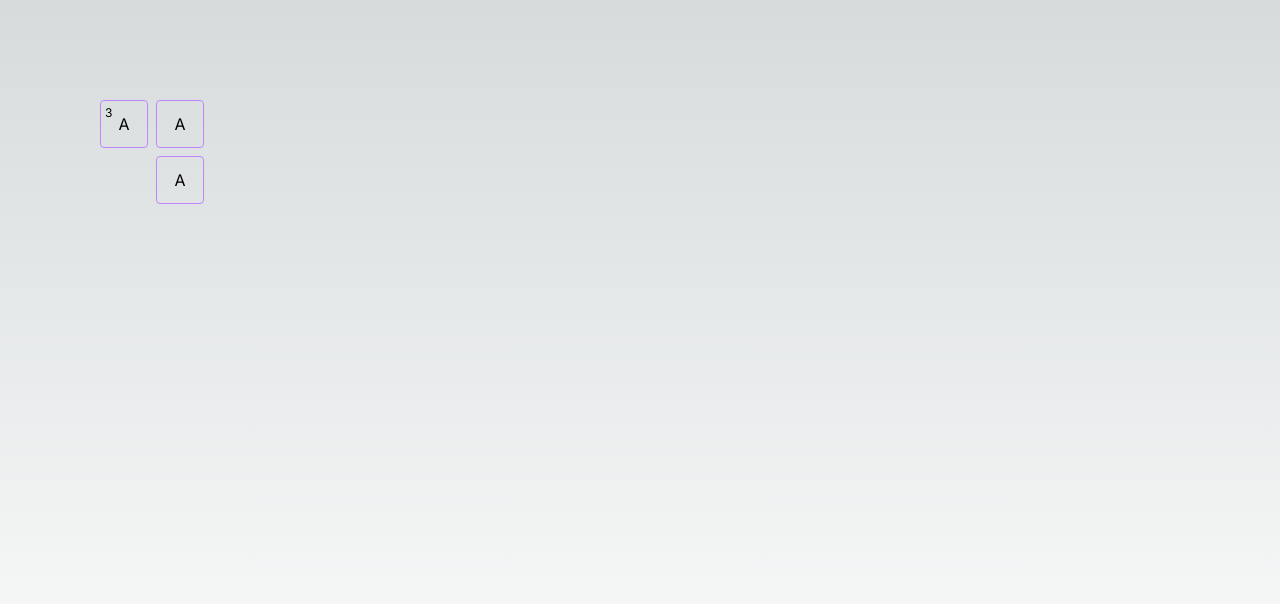
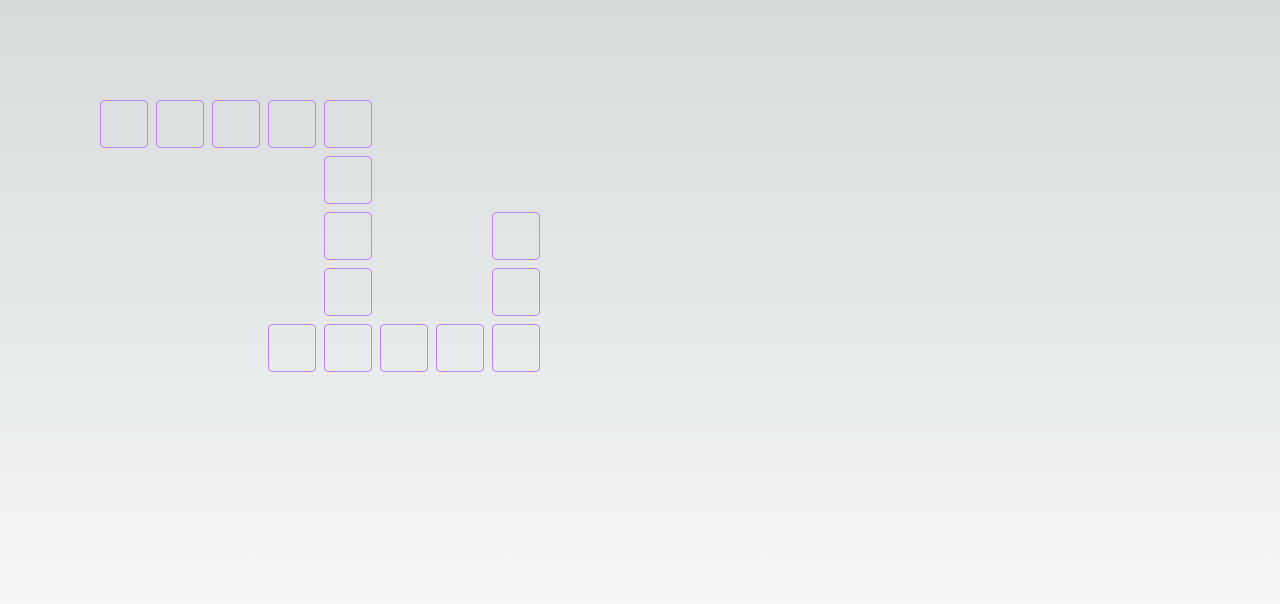
Before and after one commit to rigojr/mots, a Next.js app: page / in a window 1280 px wide. Shown: the top 604 px of the page. Built offline with nearby package versions, Linux system fonts and the light colour scheme.

Commit message:
feat: improve crossword cell implementation

```diff
--- a/package.json
+++ b/package.json
@@ -11,9 +11,11 @@
     "test:watch": "jest --watch"
   },
   "dependencies": {
+    "@types/uuid": "^9.0.7",
     "next": "14.0.4",
     "react": "^18",
-    "react-dom": "^18"
+    "react-dom": "^18",
+    "uuid": "^9.0.1"
   },
   "devDependencies": {
     "@testing-library/jest-dom": "^6.1.5",
--- a/src/app/page.tsx
+++ b/src/app/page.tsx
@@ -1,16 +1,94 @@
+'use client'
+
+import { useState } from 'react';
+import { v4 as uuid } from 'uuid';
+
 import Cell from '@/components/cell';
 
+/**
+ * TODO: find better name.
+ */
+class BoxLetter {
+  private payload: string | undefined;
+  private visiblePayload: string | undefined;
+  private uuid: string;
+
+  constructor(payload: string) {
+    this.payload = payload === '_' ? undefined : payload;
+    this.visiblePayload = payload === '_' ? undefined : '';
+    this.uuid = uuid();
+  }
+
+  public setVisiblePayload(value: string) {
+    this.visiblePayload = value;
+  }
+
+  public getPayload(): string | undefined {
+    return this.payload;
+  }
+
+  public getVisiblePayload(): string | undefined {
+    return this.visiblePayload;
+  }
+
+  public getUuid(): string {
+    return this.uuid;
+  }
+}
+
 export default function Home() {
+  const testDAta =
+    [
+      ['H', 'O', 'O', 'K', 'S', '_', '_', '_', '_', '_'],  // Row 1
+      ['_', '_', '_', '_', 'T', '_', '_', '_', '_', '_'],  // Row 2
+      ['_', '_', '_', '_', 'A', '_', '_', 'J', '_', '_'],  // Row 3
+      ['_', '_', '_', '_', 'T', '_', '_', 'S', '_', '_'],  // Row 4
+      ['_', '_', '_', 'R', 'E', 'D', 'U', 'X', '_', '_'],  // Row 5
+      ['_', '_', '_', '_', '_', '_', '_', '_', '_', '_'],  // Row 6
+      ['_', '_', '_', '_', '_', '_', '_', '_', '_', '_'],  // Row 7
+      ['_', '_', '_', '_', '_', '_', '_', '_', '_', '_'],  // Row 8
+      ['_', '_', '_', '_', '_', '_', '_', '_', '_', '_'],  // Row 9
+      ['_', '_', '_', '_', '_', '_', '_', '_', '_', '_']   // Row 10
+    ];
+
+  const [matrix, setMatrix] = useState(testDAta.map((row) => {
+    return row.map((value) => {
+      return new BoxLetter(value);
+    });
+  }))
+
+  /**
+   * TODO:
+   */
+  function updateMatrix(value: string, rowIndex: number, colIndex: number): void {
+    const newMatrix = Array.from(matrix);
+
+    newMatrix[rowIndex][colIndex].setVisiblePayload(value);
+
+    setMatrix(newMatrix);
+  }
+
   return (
     <main className="min-h-screen p-24">
-      <div className="flex">
-        <Cell payload='a' count={3}/>
-        <Cell payload='a' />
-      </div>
-      <div className="flex">
-        <Cell payload='a' isEmpty/>
-        <Cell payload='a' />
-      </div>
+      {
+        matrix.map((row, rowIndex) => {
+          return <div className='flex' key={uuid()}>
+            {
+              row.map((value, colIndex) => {
+                return (
+                  <Cell
+                    key={value.getUuid()}
+                    payload={value.getVisiblePayload() ?? ''}
+                    isEmpty={value.getVisiblePayload() === undefined}
+                    isVisible={value.getPayload() !== undefined}
+                    onChange={(value) => updateMatrix(value, rowIndex, colIndex)}
+                  />
+                )
+              })
+            }
+          </div>
+        })
+      }
     </main>
   )
 }
--- a/src/components/cell.tsx
+++ b/src/components/cell.tsx
@@ -1,3 +1,5 @@
+import { ChangeEvent } from "react";
+
 export interface Props {
   /**
    * The cell payload.
@@ -10,29 +12,47 @@ export interface Props {
   isEmpty?: boolean;
 
   /**
+   * TODO:
+   */
+  isVisible?: boolean;
+
+  /**
    * The cell upper left-hand count.
    */
   count?: number;
+
+  /**
+   * Occurs when the input text has been changed.
+   */
+  onChange: (value: string) => void
 }
 
 export default function Cell({
   payload,
   isEmpty = false,
-  count
+  isVisible = true,
+  count,
+  onChange
 }: Props) {
 
   function getBorderedStyle(): string {
-    if (isEmpty) {
+    if (!isVisible) {
       return '';
     }
 
     return 'border border-purple-400 rounded';
   }
 
+  function doOnChange(e: ChangeEvent<HTMLInputElement>, payload: string): void {
+    const value = e.target.value.replace(payload, '');
+
+    onChange(value.toUpperCase());
+  }
+
   return (
     <div className={`relative flex items-center justify-center m-1 xs:h-6 xs:w-6 sm:h-8 sm:w-8 lg:w-10 lg:h-10 xl:h-12 xl:w-12 ${getBorderedStyle()}`}>
       <span className="uppercase">
-        { isEmpty ? '' : payload }
+        { isEmpty ? '' : <input className="block w-full bg-transparent text-center" type="text" value={payload} onChange={(e) => doOnChange(e, payload)} />}
       </span>
       {
         count ? <span className="absolute top-0 left-0 p-1 text-xs">{count}</span> : ''
```
Also changed, not shown: 1 other file (tests, documents, lock files or other folders).
